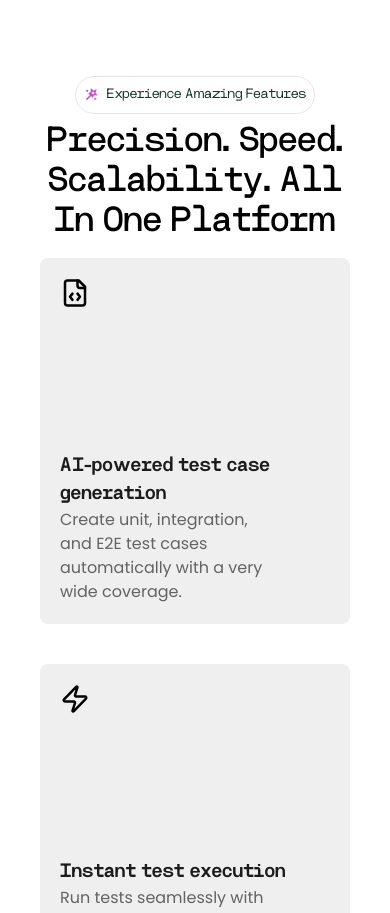
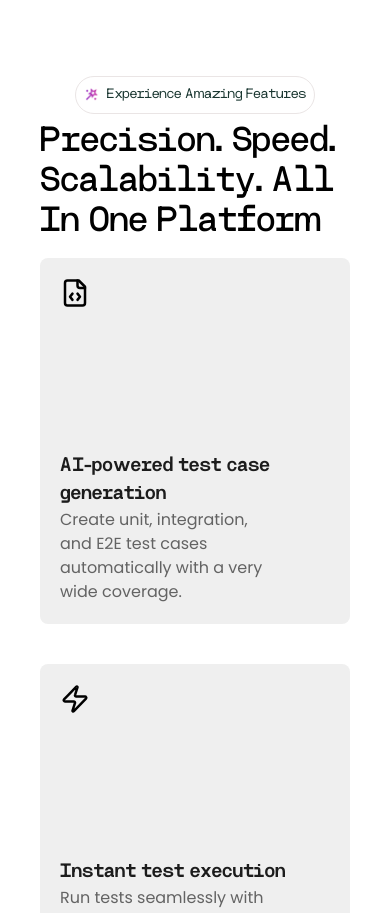
Before and after one commit to IntegrionHQ/website-v1, a Next.js app: page / in a window 390 px wide. Shown: the part 2100-3013 px from the top of the page. Built offline with nearby package versions, Linux system fonts and the light colour scheme.

Commit message:
fix: improve text alignment for mobile view in page.tsx

```diff
--- a/app/page.tsx
+++ b/app/page.tsx
@@ -200,7 +200,7 @@ export default function Home() {
                   <Image src="/wand_stars.png" alt="wand" width={15} height={15} />
                   <h2 className="text-sm font-normal text-secondary" data-aos="fade-up">Experience Amazing Features</h2>
                 </div>
-                <h2 className="text-4xl font-medium md:w-3/4 text-center">Precision. Speed. Scalability. All In One Platform</h2>
+                <h2 className="text-4xl font-medium md:w-3/4 md:text-center">Precision. Speed. Scalability. All In One Platform</h2>
   </div>
   <div className="">
     <FeaturesGrid/>
```
